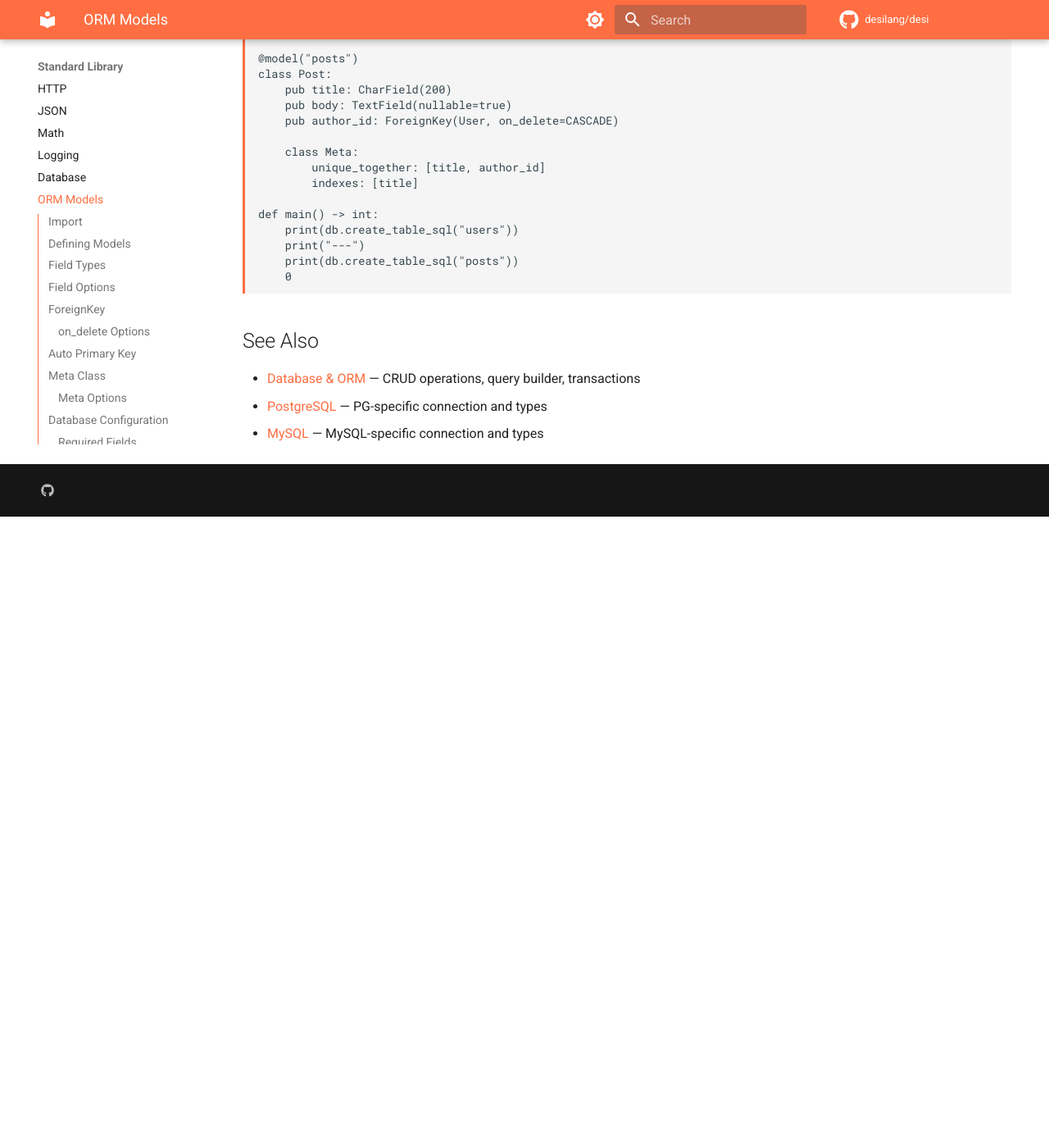
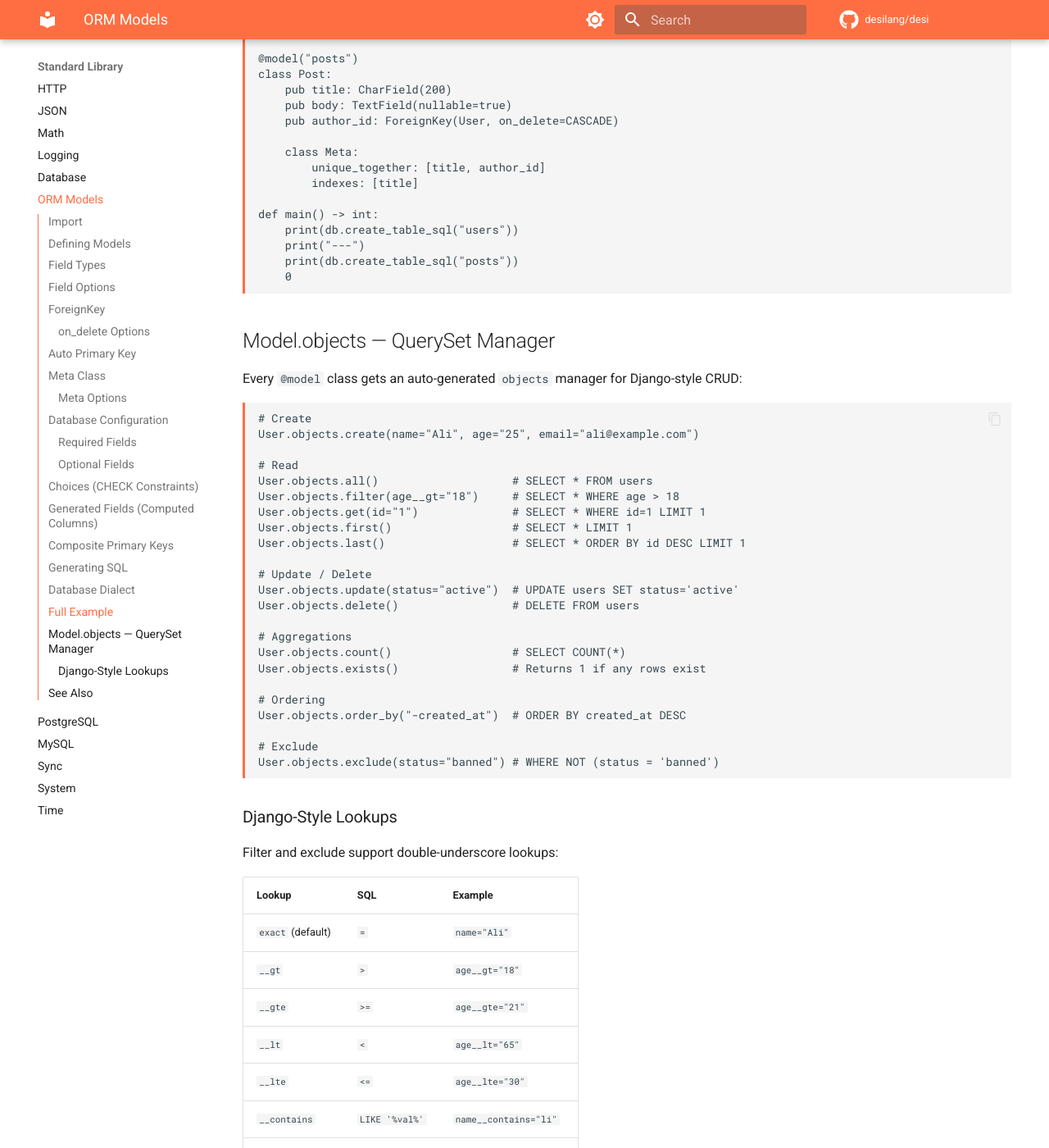
Before and after one commit to desilang/desi, an MkDocs documentation site: the page built from book/docs/stdlib/models.md, in a window 1280 px wide and 1400 px high, scrolled down 6669 px. Shown: the whole window at 82% size. Built offline with MkDocs 1.6.1 and Material for MkDocs 9.7.7, drawn with Linux system fonts in a browser that asks for light colours; comment, search, counter and statistics services are not loaded; the version menu is left out; before the commit the page ends 7299 px from its top, so only the background shows below that; some of the changed text lies outside the part shown.

Commit message:
docs(orm): add Model.objects QuerySet Manager documentation with Django-style lookups table

````diff
--- a/book/docs/stdlib/models.md
+++ b/book/docs/stdlib/models.md
@@ -279,6 +279,53 @@ def main() -> int:
     0
 ```
 
+## Model.objects — QuerySet Manager
+
+Every `@model` class gets an auto-generated `objects` manager for Django-style CRUD:
+
+```desi
+# Create
+User.objects.create(name="Ali", age="25", email="ali@example.com")
+
+# Read
+User.objects.all()                    # SELECT * FROM users
+User.objects.filter(age__gt="18")     # SELECT * WHERE age > 18
+User.objects.get(id="1")              # SELECT * WHERE id=1 LIMIT 1
+User.objects.first()                  # SELECT * LIMIT 1
+User.objects.last()                   # SELECT * ORDER BY id DESC LIMIT 1
+
+# Update / Delete
+User.objects.update(status="active")  # UPDATE users SET status='active'
+User.objects.delete()                 # DELETE FROM users
+
+# Aggregations
+User.objects.count()                  # SELECT COUNT(*)
+User.objects.exists()                 # Returns 1 if any rows exist
+
+# Ordering
+User.objects.order_by("-created_at")  # ORDER BY created_at DESC
+
+# Exclude
+User.objects.exclude(status="banned") # WHERE NOT (status = 'banned')
+```
+
+### Django-Style Lookups
+
+Filter and exclude support double-underscore lookups:
+
+| Lookup | SQL | Example |
+|--------|-----|---------|
+| `exact` (default) | `=` | `name="Ali"` |
+| `__gt` | `>` | `age__gt="18"` |
+| `__gte` | `>=` | `age__gte="21"` |
+| `__lt` | `<` | `age__lt="65"` |
+| `__lte` | `<=` | `age__lte="30"` |
+| `__contains` | `LIKE '%val%'` | `name__contains="li"` |
+| `__startswith` | `LIKE 'val%'` | `name__startswith="A"` |
+| `__endswith` | `LIKE '%val'` | `name__endswith="i"` |
+| `__isnull` | `IS NULL` | `email__isnull="true"` |
+| `__in` | `IN (...)` | `status__in="1,2,3"` |
+
 ## See Also
 
 - [Database & ORM](database.md) — CRUD operations, query builder, transactions
````
